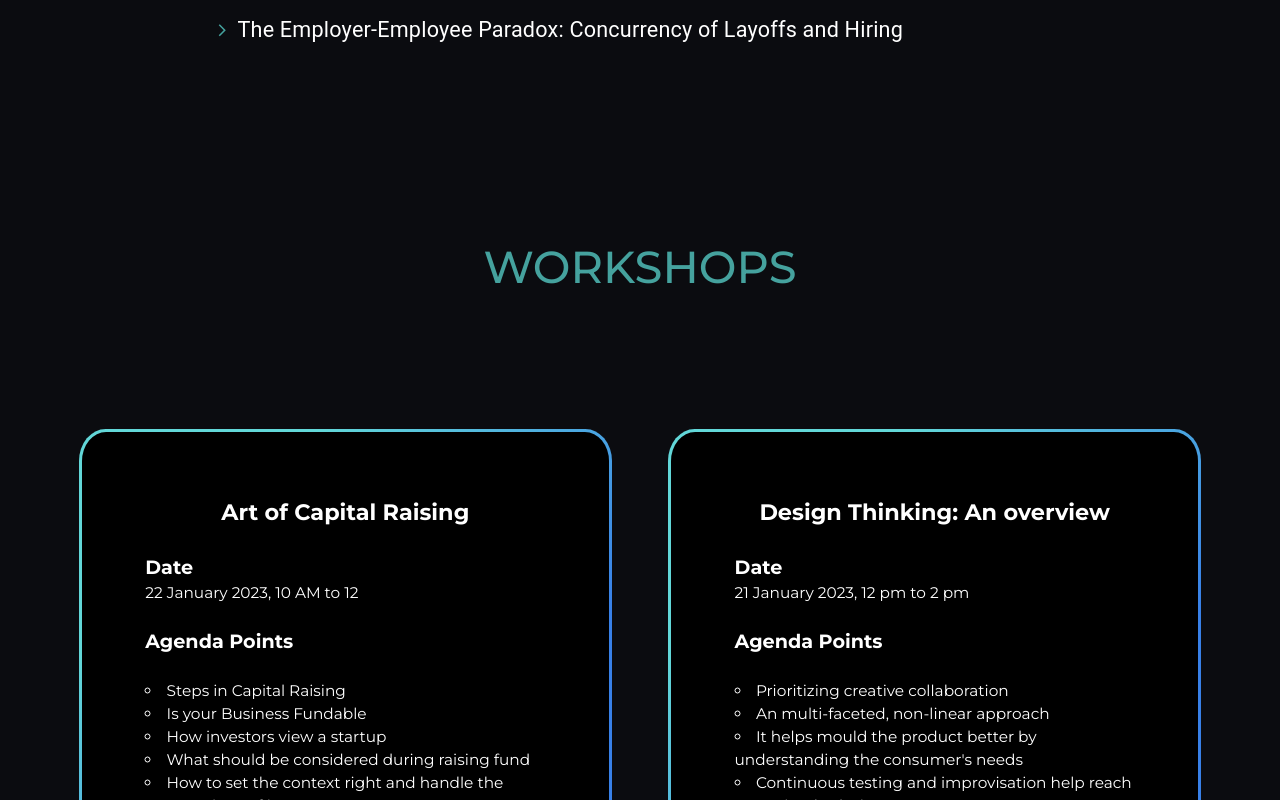
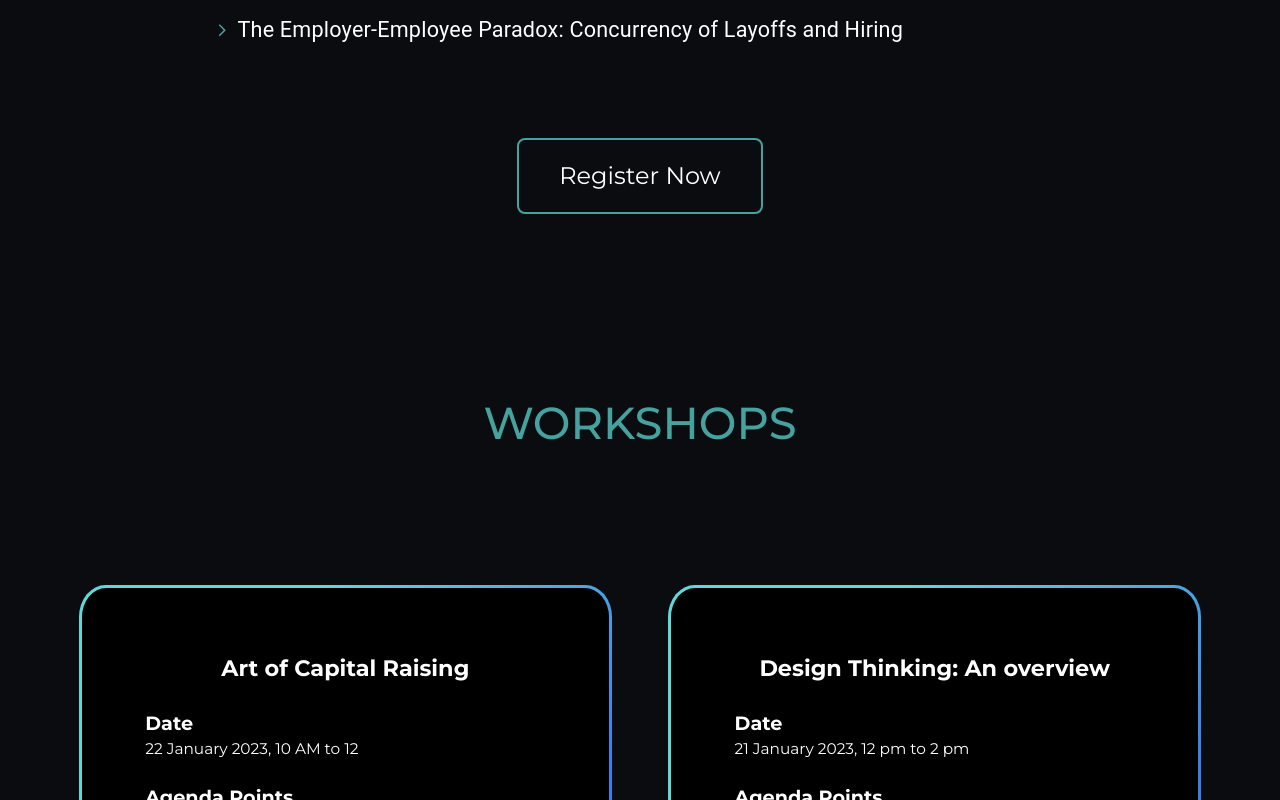
Before and after one commit to E-Cell-IITH/E-Cell-Website, a Next.js app: page /esummit in a window 1280 px wide. Shown: the part 3400-4200 px from the top of the page. Built offline with nearby package versions, Linux system fonts and the light colour scheme.

Commit message:
register now button changed

```diff
--- a/components/Events/KeySpeakers.jsx
+++ b/components/Events/KeySpeakers.jsx
@@ -47,16 +47,6 @@ const KeySpeakers = () => {
           </div>
         ))}
       </div>
-      <div className="flex justify-center mt-20">
-        <button
-          className="text-white border-blue border-2 px-10
-             py-5 relative rounded-lg leading-5"
-        >
-          <Link href={'https://forms.gle/MGNMfmgaavRUpHxr8'}>
-            <a className="text-2xl">Register Now</a>
-          </Link>
-        </button>
-      </div>
     </section>
   );
 };
--- a/components/Panel.js
+++ b/components/Panel.js
@@ -6,6 +6,7 @@ import MuiAccordionSummary from "@mui/material/AccordionSummary";
 import MuiAccordionDetails from "@mui/material/AccordionDetails";
 import Typography from "@mui/material/Typography";
 import Image from "next/image";
+import Link from "next/link";
 
 const Accordion = styled((props) => (
   <MuiAccordion disableGutters elevation={0} square {...props} />
@@ -365,6 +366,16 @@ const Panel = () => {
           </AccordionDetails>
         </Accordion>
       </div>
+      <div className="flex justify-center mt-20">
+        <button
+          className="text-white border-blue border-2 px-10
+             py-5 relative rounded-lg leading-5"
+        >
+          <Link href={'https://forms.gle/MGNMfmgaavRUpHxr8'}>
+            <a className="text-2xl">Register Now</a>
+          </Link>
+        </button>
+      </div>
     </section>
   );
 };
```
